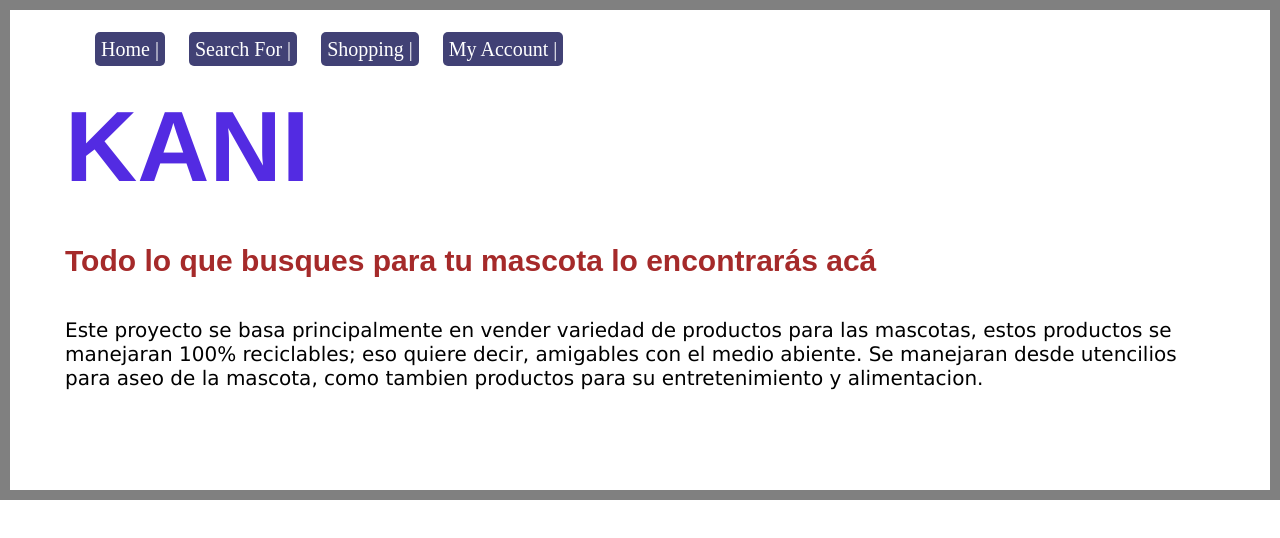
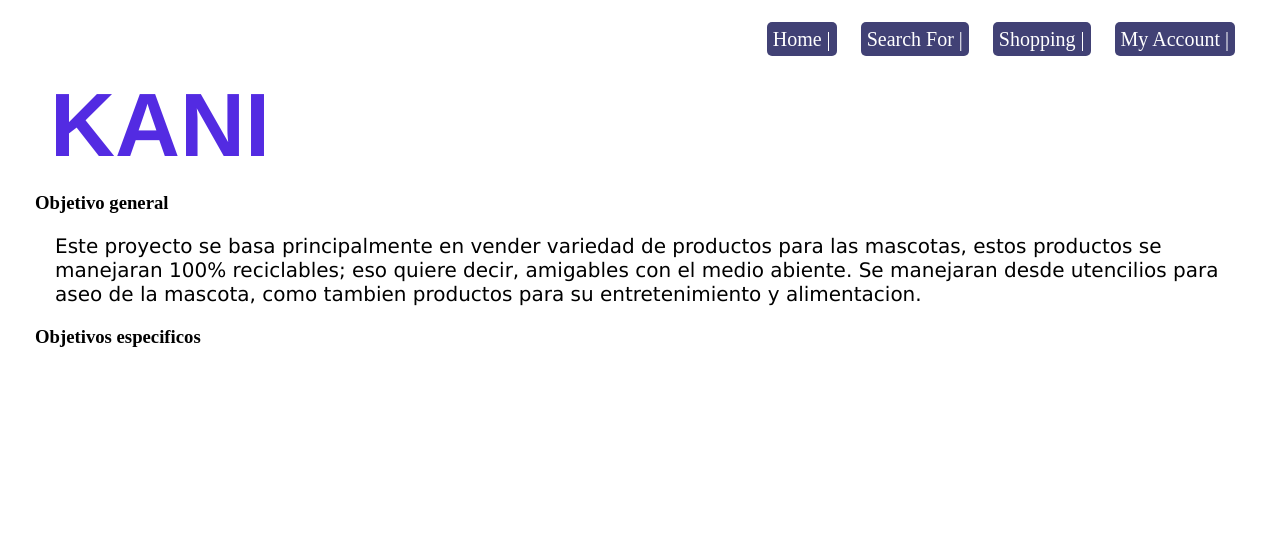
Before and after one commit to Ana24vasquez/proyectokani, a plain HTML site: page index.html in a window 1280 px wide. Drawn offline with Linux system fonts and the light colour scheme.

Commit message:
Se modifico parte del contenido

```diff
--- a/index.html
+++ b/index.html
@@ -22,7 +22,8 @@
           </nav>
       </header>
       <h1 class="titulo">KANI</h1>
-      <h2 id="parrafo">Todo lo que busques para tu mascota lo encontrarás acá</h2>
+      <h3 class="subtitulo">Objetivo general</h3>
+      <h3 class="sutitulo"></h3>
       <p id="texto">Este proyecto se basa principalmente en vender
       variedad de productos para las mascotas,
       estos productos se manejaran 100% reciclables; eso quiere decir,
@@ -30,6 +31,7 @@
       Se manejaran desde utencilios para aseo de la mascota,
       como tambien productos para su entretenimiento y alimentacion.</p>
       <p2></p2>
+      <h3 class="sutitulo">Objetivos especificos</h3>
       <a href="#"></a>
     </main>
     </body>
--- a/style.css
+++ b/style.css
@@ -1,7 +1,3 @@
-p {
-    font-size: 50px;
-}
-
 * {
   box-sizing: border-box;
   padding: 50;
@@ -11,16 +7,15 @@ p {
 main {
   width: 100%;
     height: 500px;
-    border: 10px solid grey;
     padding: 20px 35px;
 }
 
 /*class*/
 .titulo {
-  padding: 20px;
+  padding: 15px;
   list-style: none;
   color: rgb(83, 43, 226);
-  font-size: 100px;
+  font-size: 90px;
   font-family:'Franklin Gothic Medium', 'Arial Narrow', Arial, sans-serif;
   text-align: left;
 
@@ -28,13 +23,6 @@ main {
 
 
 /* ID*/
-#parrafo {
-    color: brown;
-    font-size: 30px;
-    font-family: Arial, Helvetica, sans-serif;
-    padding: 20px;
-}
-
 
 #texto {
   color:black;
@@ -46,6 +34,12 @@ main {
 }
 
 /*class*/
+
+.main-nav{
+  text-align: right;
+
+}
+
 .main-nav a {
   padding-left: 0;
   background-color: rgb(65, 65, 117);
@@ -57,12 +51,12 @@ main {
 
 }
 
-
 .main-nav a {
   color: white;
   padding: 6px;
   border-radius: 5px;
   text-decoration: none;
+
 }
 
 .main-nav li{
@@ -72,6 +66,7 @@ main {
   padding-left: 10px;
   padding-right: 10px;
 
+
 }
 
 
```
